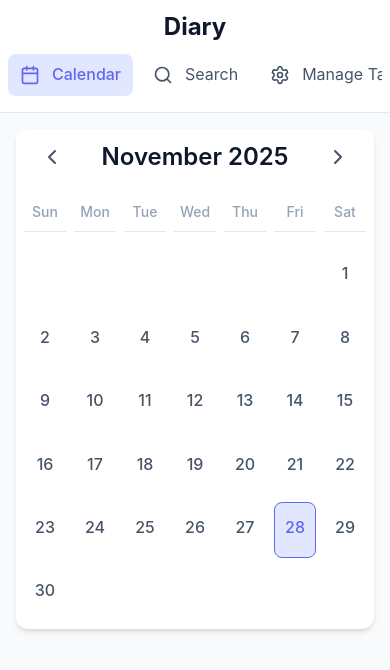
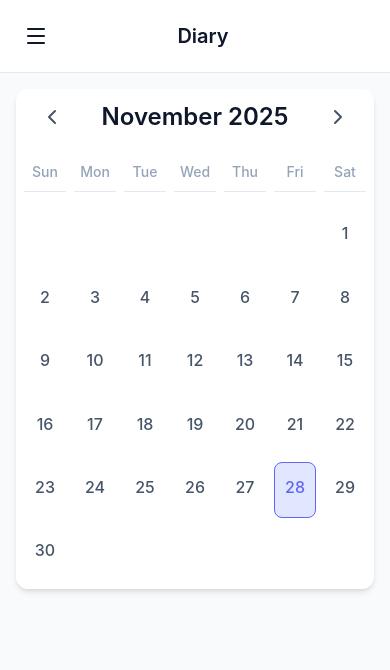
Before and after one commit to TakumaNakao/diary_app, a React (Vite) app: page / in a window 390 px wide. Shown: the top 670 px of the page. Built offline with nearby package versions, Linux system fonts and the light colour scheme.

Commit message:
feat: Implement core diary application features including daily log, entry editor, calendar, tag management, and data context.

```diff
--- a/src/components/Layout/Layout.css
+++ b/src/components/Layout/Layout.css
@@ -138,44 +138,112 @@
     height: 100vh;
 }
 
+/* Mobile Header (Hidden by default) */
+.mobile-header {
+    display: none;
+    align-items: center;
+    justify-content: space-between;
+    padding: var(--spacing-4);
+    background-color: var(--color-bg-secondary);
+    border-bottom: 1px solid var(--color-border);
+}
+
+.mobile-header h1 {
+    font-size: 1.25rem;
+    font-weight: 600;
+    color: var(--color-text-primary);
+}
+
+.menu-btn,
+.close-menu-btn {
+    display: flex;
+    align-items: center;
+    justify-content: center;
+    padding: var(--spacing-2);
+    color: var(--color-text-primary);
+    background: none;
+    border: none;
+    cursor: pointer;
+    border-radius: var(--radius-md);
+}
+
+.menu-btn:hover,
+.close-menu-btn:hover {
+    background-color: var(--color-bg-tertiary);
+}
+
+.close-menu-btn {
+    display: none;
+    /* Hidden on desktop */
+}
+
+.sidebar-overlay {
+    display: none;
+}
+
 /* Responsive Design */
 @media (max-width: 768px) {
     .app-layout {
         flex-direction: column;
-        height: auto;
-        overflow: visible;
+        height: 100vh;
+        /* Keep full height */
+        overflow: hidden;
+    }
+
+    .mobile-header {
+        display: flex;
+        flex-shrink: 0;
     }
 
     .sidebar {
-        width: 100%;
-        height: auto;
-        border-right: none;
-        border-bottom: 1px solid var(--color-border);
-        padding: var(--spacing-2);
-        overflow-y: visible;
+        position: fixed;
+        top: 0;
+        left: 0;
+        bottom: 0;
+        width: 280px;
+        z-index: 100;
+        transform: translateX(-100%);
+        transition: transform 0.3s ease-in-out;
+        border-right: 1px solid var(--color-border);
+        box-shadow: var(--shadow-xl);
+    }
+
+    .sidebar.open {
+        transform: translateX(0);
     }
 
     .sidebar-header {
-        margin-bottom: var(--spacing-2);
         display: flex;
-        justify-content: center;
+        justify-content: space-between;
+        align-items: center;
+        margin-bottom: var(--spacing-4);
     }
 
-    .sidebar-nav {
-        flex-direction: row;
-        overflow-x: auto;
-        padding-bottom: var(--spacing-2);
-        gap: var(--spacing-2);
+    .close-menu-btn {
+        display: flex;
+    }
+
+    .sidebar-overlay {
+        display: block;
+        position: fixed;
+        top: 0;
+        left: 0;
+        right: 0;
+        bottom: 0;
+        background-color: rgba(0, 0, 0, 0.5);
+        z-index: 90;
+        backdrop-filter: blur(2px);
     }
 
     .nav-section {
-        display: none;
-        /* Hide tags list on mobile header to save space, rely on Manage Tags */
+        display: block;
+        /* Show tags in sidebar on mobile */
     }
 
     .main-content {
         padding: var(--spacing-4);
-        height: auto;
-        overflow-y: visible;
+        height: 100%;
+        /* Take remaining height */
+        overflow-y: auto;
     }
 }
--- a/src/components/Layout/Layout.jsx
+++ b/src/components/Layout/Layout.jsx
@@ -1,13 +1,19 @@
 import { Outlet, Link, useLocation } from 'react-router-dom';
-import { Calendar as CalendarIcon, Book, Tag, Settings, ChevronRight, ChevronDown, Search as SearchIcon } from 'lucide-react';
+import { Calendar as CalendarIcon, Book, Tag, Settings, ChevronRight, ChevronDown, Search as SearchIcon, Menu, X } from 'lucide-react';
 import { useDiary } from '../../context/DiaryContext';
-import { useState } from 'react';
+import { useState, useEffect } from 'react';
 import './Layout.css';
 
 const Layout = () => {
     const location = useLocation();
     const { tags } = useDiary();
     const [expandedTags, setExpandedTags] = useState({});
+    const [isSidebarOpen, setIsSidebarOpen] = useState(false);
+
+    // Close sidebar on route change
+    useEffect(() => {
+        setIsSidebarOpen(false);
+    }, [location]);
 
     const isActive = (path) => {
         return location.pathname === path ? 'active' : '';
@@ -66,9 +72,37 @@ const Layout = () => {
 
     return (
         <div className="app-layout">
-            <aside className="sidebar">
+            {/* Mobile Header */}
+            <header className="mobile-header">
+                <button
+                    className="menu-btn"
+                    onClick={() => setIsSidebarOpen(true)}
+                    aria-label="Open menu"
+                >
+                    <Menu size={24} />
+                </button>
+                <h1>Diary</h1>
+                <div style={{ width: 24 }}></div> {/* Spacer for centering */}
+            </header>
+
+            {/* Overlay */}
+            {isSidebarOpen && (
+                <div
+                    className="sidebar-overlay"
+                    onClick={() => setIsSidebarOpen(false)}
+                />
+            )}
+
+            <aside className={`sidebar ${isSidebarOpen ? 'open' : ''}`}>
                 <div className="sidebar-header">
                     <h1>Diary</h1>
+                    <button
+                        className="close-menu-btn"
+                        onClick={() => setIsSidebarOpen(false)}
+                        aria-label="Close menu"
+                    >
+                        <X size={24} />
+                    </button>
                 </div>
                 <nav className="sidebar-nav">
                     <Link to="/" className={`nav-item ${isActive('/')}`}>
```
